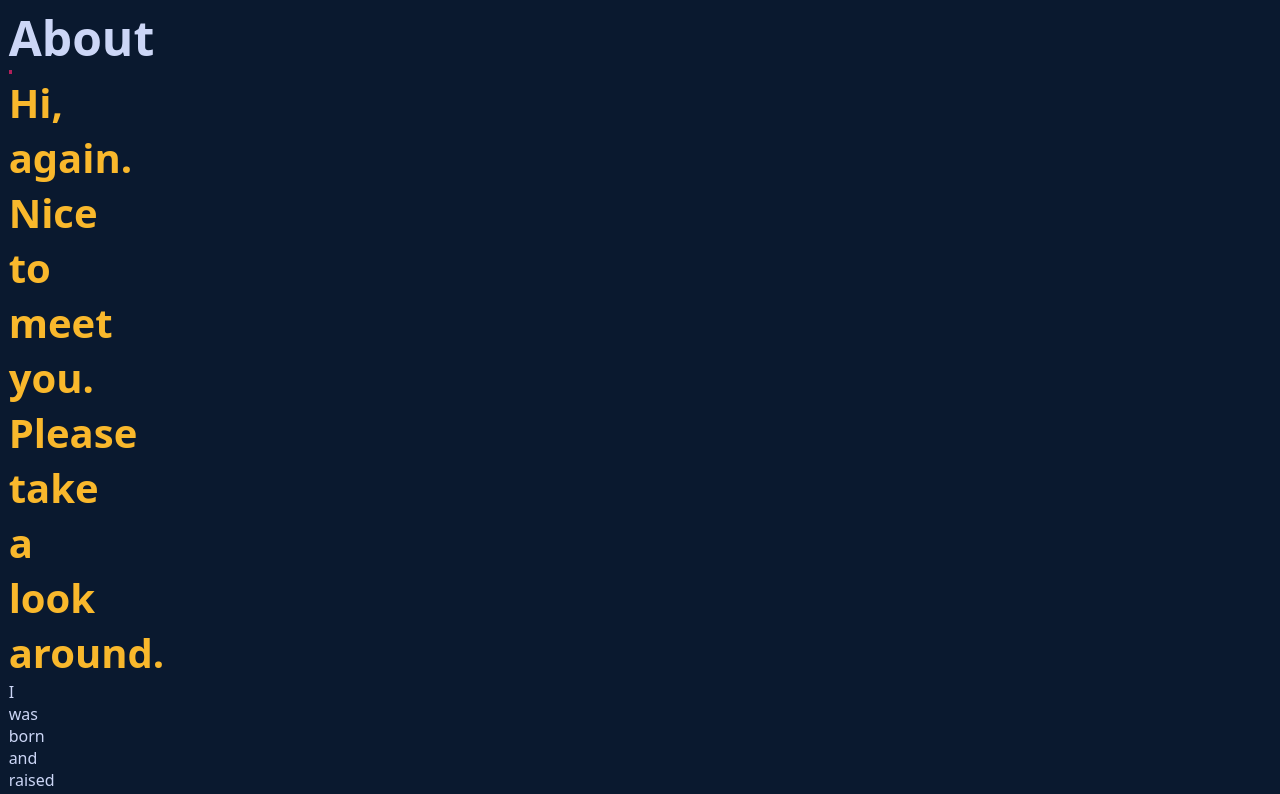
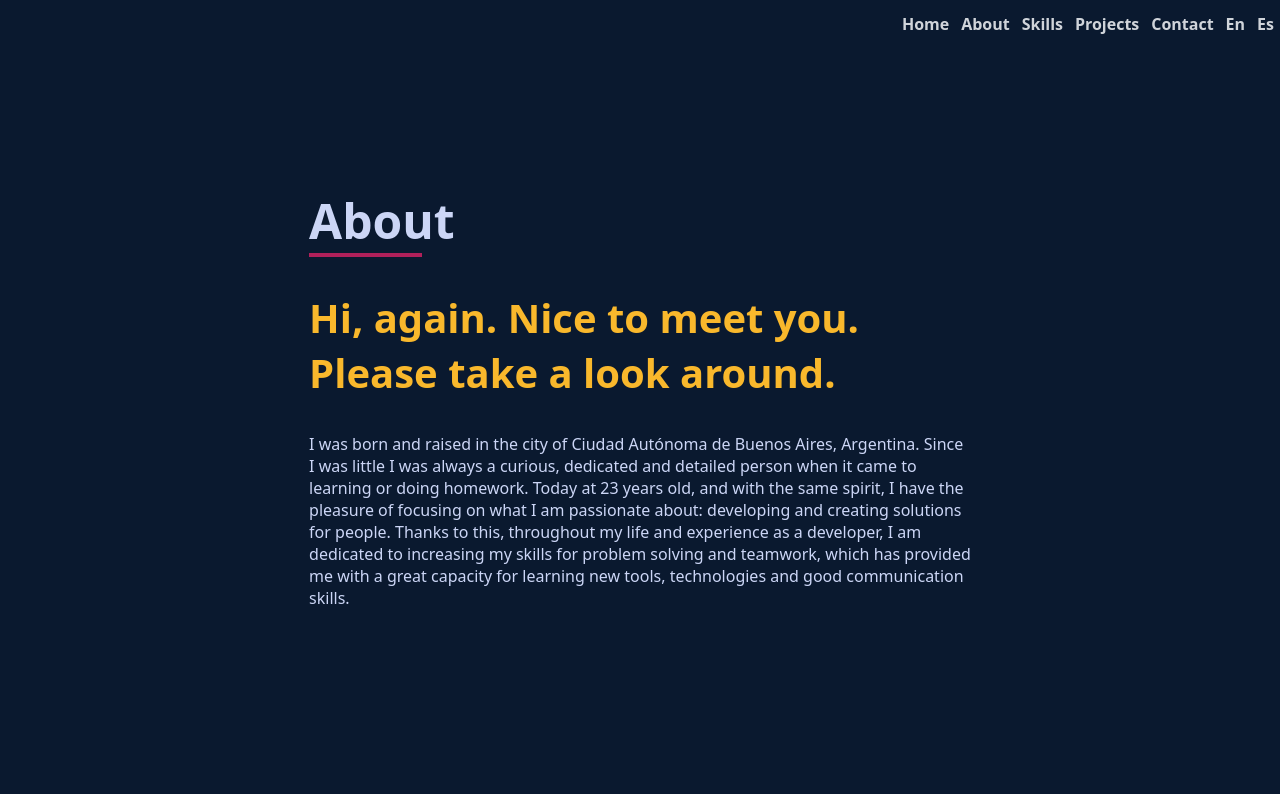
Before and after one commit to Santiago-Acuna/Portfolio, a React (Vite) app: page / in a window 1280 px wide. Shown: the top 794 px of the page. Built offline with nearby package versions, Linux system fonts and the light colour scheme.

Commit message:
Navbar added

```diff
--- a/src/App.tsx
+++ b/src/App.tsx
@@ -1,6 +1,6 @@
-import React, { useState } from "react";
+import { useState } from "react";
 import styles from "./App.module.css";
-// import Navbar from "./Components/navbar/navbar";
+import Navbar from "./Components/navbar/navbar";
 // import Presentation from "./Components/presentation/presentation";
 import About from "./Components/about/about.tsx";
 // import Skills from "./Components/skills/skills";
@@ -16,16 +16,16 @@
 
   return (
     <div className={styles.app}>
-      {/* <Navbar Language={Language} setLanguage={setLanguage} />
+       <Navbar Language={Language} setLanguage={setLanguage} />
       <div className={styles.mainContent}>
-        <Presentation className={styles.contentBox} Language={Language} /> */}
+       {/* <Presentation className={styles.contentBox} Language={Language} /> */}
         <About Language={Language} />
         {/* <Skills Language={Language} />
         <Certificates Language={Language} />
         <Projects Language={Language} />
-        <Contact Language={Language} />
+        <Contact Language={Language} />*/}
       </div>
-      <Footer Language={Language} />
+      {/*<Footer Language={Language} />
       <LeftSideBar Language={Language} />
       <RightSideBar /> */}
     </div>
--- /dev/null
+++ b/src/Components/navbar/navbar.module.css
@@ -0,0 +1,25 @@
+.box{
+  display: flex;
+  justify-content: flex-end;
+  grid-column: 1/4;
+  width: 100%;
+
+}
+.list{
+ width: 30%;
+
+ list-style-type: none;
+ display: flex;
+ color: #D0D4DA;
+ font-family:system-ui, -apple-system, BlinkMacSystemFont, 'Segoe UI', Roboto, Oxygen, Ubuntu, Cantarell, 'Open Sans', 'Helvetica Neue', sans-serif;;
+ font-weight:600;
+ flex-direction: row;
+ justify-content: space-around;
+ margin-top: 1%;
+
+}
+
+.p1:hover{
+  cursor: pointer;
+  color:#F9B82C;
+}
--- /dev/null
+++ b/src/Components/navbar/navbar.tsx
@@ -0,0 +1,60 @@
+import React from "react";
+import styles from "./navbar.module.css";
+
+interface NavBarProps {
+  Language: string;
+  setLanguage: (language: string) => void;
+}
+
+const NavBar: React.FC<NavBarProps> = ({ Language, setLanguage }) => {
+  return (
+    <div className={styles.box}>
+      <ul className={styles.list}>
+        <li>
+          <a className={styles.a1} href="#home">
+            {Language === "English" ? "Home" : "Inicio"}
+          </a>
+        </li>
+
+        <li>
+          <a className={styles.a1} href="#about">
+            {Language === "English" ? "About" : "Sobre mi"}
+          </a>
+        </li>
+
+        <li>
+          <a className={styles.a1} href="#skills">
+            {Language === "English" ? "Skills" : "Tecnologías"}
+          </a>
+        </li>
+        <li>
+          <a className={styles.a1} href="#projects">
+            {Language === "English" ? "Projects" : "Proyectos"}
+          </a>
+        </li>
+        <li>
+          <a className={styles.a1} href="#contact">
+            {Language === "English" ? "Contact" : "Contacto"}
+          </a>
+        </li>
+        {/* <li>
+          Sun
+        </li> */}
+        <li>
+          <p className={styles.p1} onClick={() => setLanguage("English")}>
+            En
+          </p>
+        </li>
+        <li>
+          <p className={styles.p1} onClick={() => setLanguage("Español")}>
+            Es
+          </p>
+        </li>
+        {/* </section> */}
+      </ul>
+      <section className="home" id="home"></section>
+    </div>
+  );
+};
+
+export default NavBar;
```
Also changed, not shown: src/Components/navbar/Navbar.tsx (deleted).
